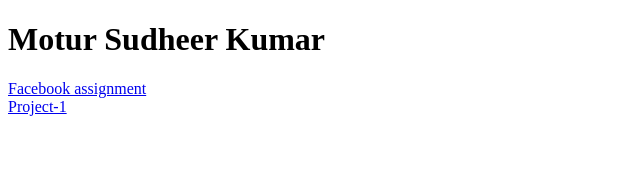
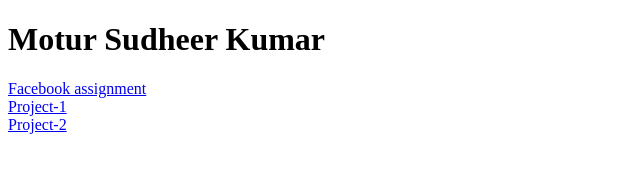
Before and after one commit to motursudheer1991/motursudheer1991.github.io, a plain HTML site: page index.html in a window 1280 px wide. Shown: the full height of the page, 0-640 px from the left. Drawn offline with Linux system fonts and the light colour scheme.

Commit message:
Added Project-2

```diff
--- a/index.html
+++ b/index.html
@@ -17,5 +17,9 @@
         <a href="https://motursudheer1991.github.io/Project-1/homepage.html"> Project-1</a>
     </div>
 
+    <div>
+        <a href="https://motursudheer1991.github.io/Project-2/"> Project-2</a>
+    </div>
+
 </body>
 </html>
```
